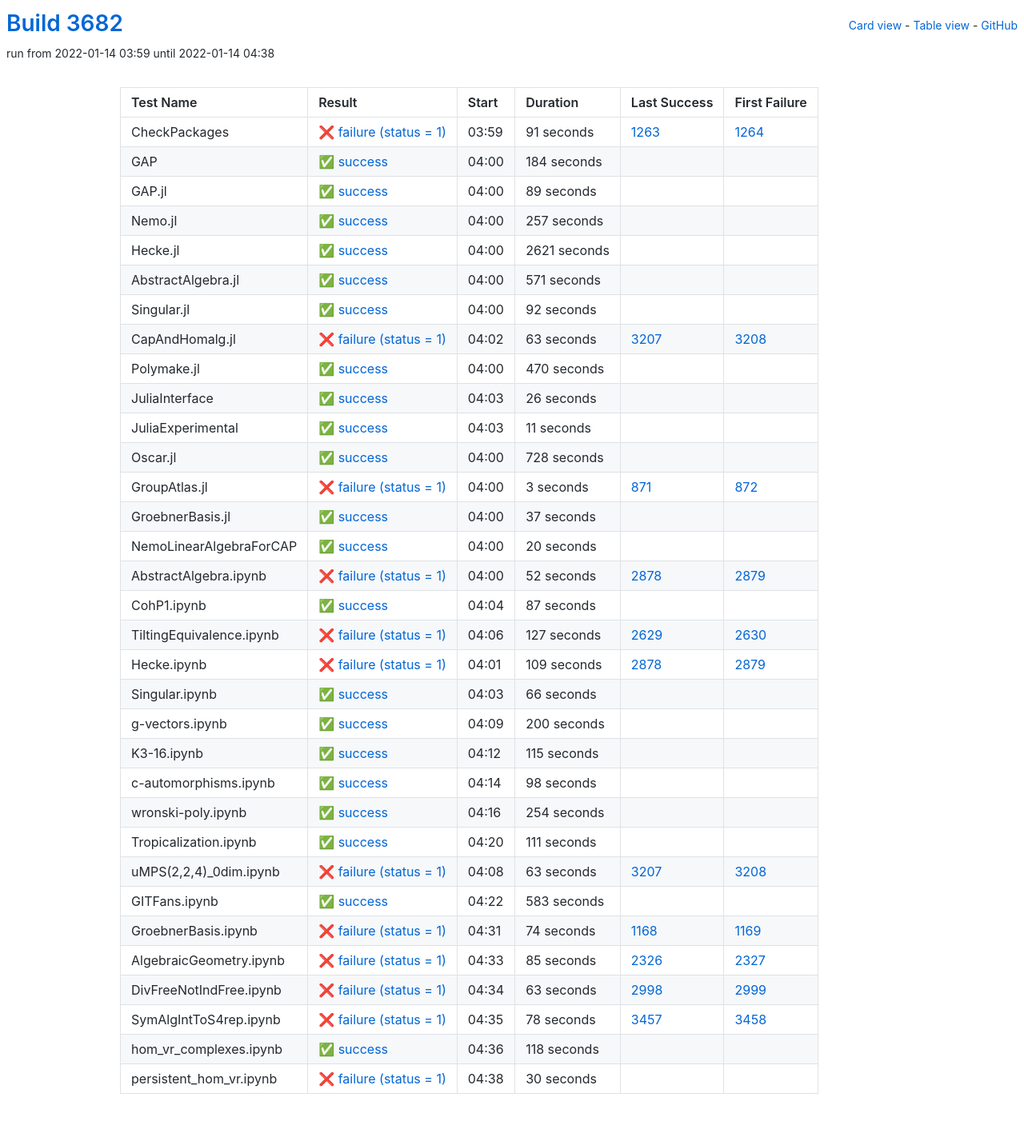
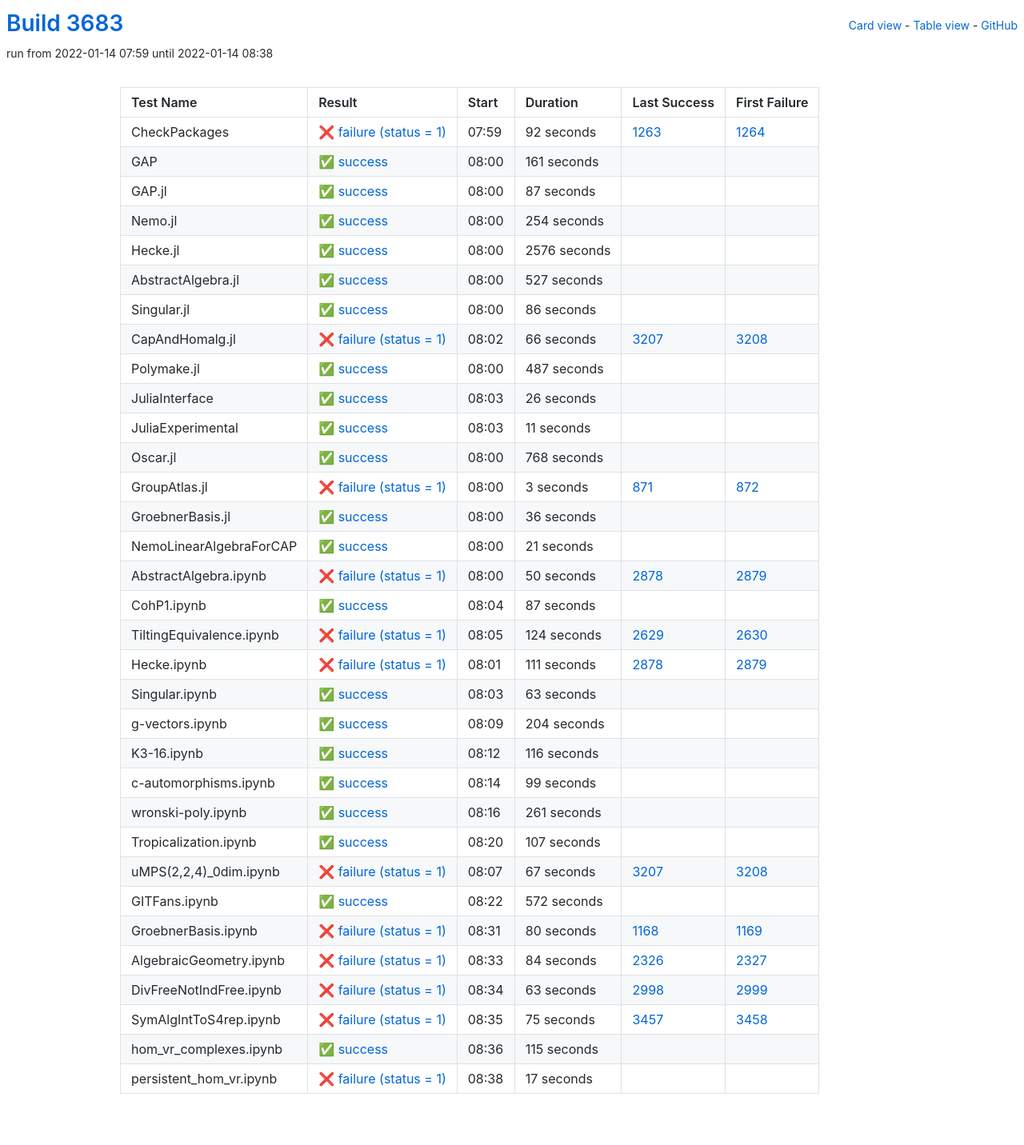
Before and after one commit to oscar-system/oscar-ci-status-stable, a Jekyll site: the page built from table.html, in a window 1280 px wide. Shown: the whole page at 80% size. Built offline with Jekyll 4.4.1, drawn with Linux system fonts in a browser that asks for light colours.

Commit message:
Build #3683

```diff
--- a/_data/ci.yml
+++ b/_data/ci.yml
@@ -1,6 +1,6 @@
 ---
-build: 3682
-build_url: https://oscarci.mathematik.uni-kl.de/job/oscar-stable/3682/
+build: 3683
+build_url: https://oscarci.mathematik.uni-kl.de/job/oscar-stable/3683/
 job: oscar-stable
 organization: oscar-system
 repo: oscar-ci-status-stable
@@ -8,116 +8,116 @@ repourl: https://github.com/oscar-system/oscar-ci-status-stable
 tests:
 - name: CheckPackages
   id: checkpackages
-  log: https://oscarci.mathematik.uni-kl.de/job/oscar-stable/3682/artifact/logs/build-3682/CheckPackages.log
-  start: 2022-01-14 03:59
+  log: https://oscarci.mathematik.uni-kl.de/job/oscar-stable/3683/artifact/logs/build-3683/CheckPackages.log
+  start: 2022-01-14 07:59
   success: false
   exitcode: 1
   status: failure
-  duration: 91
+  duration: 92
   last_success: 1263
   last_success_url: https://oscarci.mathematik.uni-kl.de/job/oscar-stable/1263/
   first_failure: 1264
   first_failure_url: https://oscarci.mathematik.uni-kl.de/job/oscar-stable/1264/
 - name: GAP
   id: gap
-  log: https://oscarci.mathematik.uni-kl.de/job/oscar-stable/3682/artifact/logs/build-3682/GAP.log
-  start: 2022-01-14 04:00
+  log: https://oscarci.mathematik.uni-kl.de/job/oscar-stable/3683/artifact/logs/build-3683/GAP.log
+  start: 2022-01-14 08:00
   success: true
   exitcode: 0
   status: success
-  duration: 184
+  duration: 161
   last_success: false
   last_success_url:
   first_failure: false
   first_failure_url:
 - name: GAP.jl
   id: gap-jl
-  log: https://oscarci.mathematik.uni-kl.de/job/oscar-stable/3682/artifact/logs/build-3682/GAP.jl.log
-  start: 2022-01-14 04:00
+  log: https://oscarci.mathematik.uni-kl.de/job/oscar-stable/3683/artifact/logs/build-3683/GAP.jl.log
+  start: 2022-01-14 08:00
   success: true
   exitcode: 0
   status: success
-  duration: 89
+  duration: 87
   last_success: false
   last_success_url:
   first_failure: false
   first_failure_url:
 - name: Nemo.jl
   id: nemo-jl
-  log: https://oscarci.mathematik.uni-kl.de/job/oscar-stable/3682/artifact/logs/build-3682/Nemo.jl.log
-  start: 2022-01-14 04:00
+  log: https://oscarci.mathematik.uni-kl.de/job/oscar-stable/3683/artifact/logs/build-3683/Nemo.jl.log
+  start: 2022-01-14 08:00
   success: true
   exitcode: 0
   status: success
-  duration: 257
+  duration: 254
   last_success: false
   last_success_url:
   first_failure: false
   first_failure_url:
 - name: Hecke.jl
   id: hecke-jl
-  log: https://oscarci.mathematik.uni-kl.de/job/oscar-stable/3682/artifact/logs/build-3682/Hecke.jl.log
-  start: 2022-01-14 04:00
+  log: https://oscarci.mathematik.uni-kl.de/job/oscar-stable/3683/artifact/logs/build-3683/Hecke.jl.log
+  start: 2022-01-14 08:00
   success: true
   exitcode: 0
   status: success
-  duration: 2621
+  duration: 2576
   last_success: false
   last_success_url:
   first_failure: false
   first_failure_url:
 - name: AbstractAlgebra.jl
   id: abstractalgebra-jl
-  log: https://oscarci.mathematik.uni-kl.de/job/oscar-stable/3682/artifact/logs/build-3682/AbstractAlgebra.jl.log
-  start: 2022-01-14 04:00
+  log: https://oscarci.mathematik.uni-kl.de/job/oscar-stable/3683/artifact/logs/build-3683/AbstractAlgebra.jl.log
+  start: 2022-01-14 08:00
   success: true
   exitcode: 0
   status: success
-  duration: 571
+  duration: 527
   last_success: false
   last_success_url:
   first_failure: false
   first_failure_url:
 - name: Singular.jl
   id: singular-jl
-  log: https://oscarci.mathematik.uni-kl.de/job/oscar-stable/3682/artifact/logs/build-3682/Singular.jl.log
-  start: 2022-01-14 04:00
+  log: https://oscarci.mathematik.uni-kl.de/job/oscar-stable/3683/artifact/logs/build-3683/Singular.jl.log
+  start: 2022-01-14 08:00
   success: true
   exitcode: 0
   status: success
-  duration: 92
+  duration: 86
   last_success: false
   last_success_url:
   first_failure: false
   first_failure_url:
 - name: CapAndHomalg.jl
   id: capandhomalg-jl
-  log: https://oscarci.mathematik.uni-kl.de/job/oscar-stable/3682/artifact/logs/build-3682/CapAndHomalg.jl.log
-  start: 2022-01-14 04:02
+  log: https://oscarci.mathematik.uni-kl.de/job/oscar-stable/3683/artifact/logs/build-3683/CapAndHomalg.jl.log
+  start: 2022-01-14 08:02
   success: false
   exitcode: 1
   status: failure
-  duration: 63
+  duration: 66
   last_success: 3207
   last_success_url: https://oscarci.mathematik.uni-kl.de/job/oscar-stable/3207/
   first_failure: 3208
   first_failure_url: https://oscarci.mathematik.uni-kl.de/job/oscar-stable/3208/
 - name: Polymake.jl
   id: polymake-jl
-  log: https://oscarci.mathematik.uni-kl.de/job/oscar-stable/3682/artifact/logs/build-3682/Polymake.jl.log
-  start: 2022-01-14 04:00
+  log: https://oscarci.mathematik.uni-kl.de/job/oscar-stable/3683/artifact/logs/build-3683/Polymake.jl.log
+  start: 2022-01-14 08:00
   success: true
   exitcode: 0
   status: success
-  duration: 470
+  duration: 487
   last_success: false
   last_success_url:
   first_failure: false
   first_failure_url:
 - name: JuliaInterface
   id: juliainterface
-  log: https://oscarci.mathematik.uni-kl.de/job/oscar-stable/3682/artifact/logs/build-3682/JuliaInterface.log
-  start: 2022-01-14 04:03
+  log: https://oscarci.mathematik.uni-kl.de/job/oscar-stable/3683/artifact/logs/build-3683/JuliaInterface.log
+  start: 2022-01-14 08:03
   success: true
   exitcode: 0
   status: success
@@ -128,8 +128,8 @@ tests:
   first_failure_url:
 - name: JuliaExperimental
   id: juliaexperimental
-  log: https://oscarci.mathematik.uni-kl.de/job/oscar-stable/3682/artifact/logs/build-3682/JuliaExperimental.log
-  start: 2022-01-14 04:03
+  log: https://oscarci.mathematik.uni-kl.de/job/oscar-stable/3683/artifact/logs/build-3683/JuliaExperimental.log
+  start: 2022-01-14 08:03
   success: true
   exitcode: 0
   status: success
@@ -140,20 +140,20 @@ tests:
   first_failure_url:
 - name: Oscar.jl
   id: oscar-jl
-  log: https://oscarci.mathematik.uni-kl.de/job/oscar-stable/3682/artifact/logs/build-3682/Oscar.jl.log
-  start: 2022-01-14 04:00
+  log: https://oscarci.mathematik.uni-kl.de/job/oscar-stable/3683/artifact/logs/build-3683/Oscar.jl.log
+  start: 2022-01-14 08:00
   success: true
   exitcode: 0
   status: success
-  duration: 728
+  duration: 768
   last_success: false
   last_success_url:
   first_failure: false
   first_failure_url:
 - name: GroupAtlas.jl
   id: groupatlas-jl
-  log: https://oscarci.mathematik.uni-kl.de/job/oscar-stable/3682/artifact/logs/build-3682/GroupAtlas.jl.log
-  start: 2022-01-14 04:00
+  log: https://oscarci.mathematik.uni-kl.de/job/oscar-stable/3683/artifact/logs/build-3683/GroupAtlas.jl.log
+  start: 2022-01-14 08:00
   success: false
   exitcode: 1
   status: failure
@@ -164,44 +164,44 @@ tests:
   first_failure_url: https://oscarci.mathematik.uni-kl.de/job/oscar-stable/872/
 - name: GroebnerBasis.jl
   id: groebnerbasis-jl
-  log: https://oscarci.mathematik.uni-kl.de/job/oscar-stable/3682/artifact/logs/build-3682/GroebnerBasis.jl.log
-  start: 2022-01-14 04:00
+  log: https://oscarci.mathematik.uni-kl.de/job/oscar-stable/3683/artifact/logs/build-3683/GroebnerBasis.jl.log
+  start: 2022-01-14 08:00
   success: true
   exitcode: 0
   status: success
-  duration: 37
+  duration: 36
   last_success: false
   last_success_url:
   first_failure: false
   first_failure_url:
 - name: NemoLinearAlgebraForCAP
   id: nemolinearalgebraforcap
-  log: https://oscarci.mathematik.uni-kl.de/job/oscar-stable/3682/artifact/logs/build-3682/NemoLinearAlgebraForCAP.log
-  start: 2022-01-14 04:00
+  log: https://oscarci.mathematik.uni-kl.de/job/oscar-stable/3683/artifact/logs/build-3683/NemoLinearAlgebraForCAP.log
+  start: 2022-01-14 08:00
   success: true
   exitcode: 0
   status: success
-  duration: 20
+  duration: 21
   last_success: false
   last_success_url:
   first_failure: false
   first_failure_url:
 - name: AbstractAlgebra.ipynb
   id: abstractalgebra-ipynb
-  log: https://oscarci.mathematik.uni-kl.de/job/oscar-stable/3682/artifact/logs/build-3682/AbstractAlgebra.ipynb.log
-  start: 2022-01-14 04:00
+  log: https://oscarci.mathematik.uni-kl.de/job/oscar-stable/3683/artifact/logs/build-3683/AbstractAlgebra.ipynb.log
+  start: 2022-01-14 08:00
   success: false
   exitcode: 1
   status: failure
-  duration: 52
+  duration: 50
   last_success: 2878
   last_success_url: https://oscarci.mathematik.uni-kl.de/job/oscar-stable/2878/
   first_failure: 2879
   first_failure_url: https://oscarci.mathematik.uni-kl.de/job/oscar-stable/2879/
 - name: CohP1.ipynb
   id: cohp1-ipynb
-  log: https://oscarci.mathematik.uni-kl.de/job/oscar-stable/3682/artifact/logs/build-3682/CohP1.ipynb.log
-  start: 2022-01-14 04:04
+  log: https://oscarci.mathematik.uni-kl.de/job/oscar-stable/3683/artifact/logs/build-3683/CohP1.ipynb.log
+  start: 2022-01-14 08:04
   success: true
   exitcode: 0
   status: success
@@ -212,152 +212,152 @@ tests:
   first_failure_url:
 - name: TiltingEquivalence.ipynb
   id: tiltingequivalence-ipynb
-  log: https://oscarci.mathematik.uni-kl.de/job/oscar-stable/3682/artifact/logs/build-3682/TiltingEquivalence.ipynb.log
-  start: 2022-01-14 04:06
+  log: https://oscarci.mathematik.uni-kl.de/job/oscar-stable/3683/artifact/logs/build-3683/TiltingEquivalence.ipynb.log
+  start: 2022-01-14 08:05
   success: false
   exitcode: 1
   status: failure
-  duration: 127
+  duration: 124
   last_success: 2629
   last_success_url: https://oscarci.mathematik.uni-kl.de/job/oscar-stable/2629/
   first_failure: 2630
   first_failure_url: https://oscarci.mathematik.uni-kl.de/job/oscar-stable/2630/
 - name: Hecke.ipynb
   id: hecke-ipynb
-  log: https://oscarci.mathematik.uni-kl.de/job/oscar-stable/3682/artifact/logs/build-3682/Hecke.ipynb.log
-  start: 2022-01-14 04:01
+  log: https://oscarci.mathematik.uni-kl.de/job/oscar-stable/3683/artifact/logs/build-3683/Hecke.ipynb.log
+  start: 2022-01-14 08:01
   success: false
   exitcode: 1
   status: failure
-  duration: 109
+  duration: 111
   last_success: 2878
   last_success_url: https://oscarci.mathematik.uni-kl.de/job/oscar-stable/2878/
   first_failure: 2879
   first_failure_url: https://oscarci.mathematik.uni-kl.de/job/oscar-stable/2879/
 - name: Singular.ipynb
   id: singular-ipynb
-  log: https://oscarci.mathematik.uni-kl.de/job/oscar-stable/3682/artifact/logs/build-3682/Singular.ipynb.log
-  start: 2022-01-14 04:03
+  log: https://oscarci.mathematik.uni-kl.de/job/oscar-stable/3683/artifact/logs/build-3683/Singular.ipynb.log
+  start: 2022-01-14 08:03
   success: true
   exitcode: 0
   status: success
-  duration: 66
+  duration: 63
   last_success: false
   last_success_url:
   first_failure: false
   first_failure_url:
 - name: g-vectors.ipynb
   id: g-vectors-ipynb
-  log: https://oscarci.mathematik.uni-kl.de/job/oscar-stable/3682/artifact/logs/build-3682/g-vectors.ipynb.log
-  start: 2022-01-14 04:09
+  log: https://oscarci.mathematik.uni-kl.de/job/oscar-stable/3683/artifact/logs/build-3683/g-vectors.ipynb.log
+  start: 2022-01-14 08:09
   success: true
   exitcode: 0
   status: success
-  duration: 200
+  duration: 204
   last_success: false
   last_success_url:
   first_failure: false
   first_failure_url:
 - name: K3-16.ipynb
   id: k3-16-ipynb
-  log: https://oscarci.mathematik.uni-kl.de/job/oscar-stable/3682/artifact/logs/build-3682/K3-16.ipynb.log
-  start: 2022-01-14 04:12
+  log: https://oscarci.mathematik.uni-kl.de/job/oscar-stable/3683/artifact/logs/build-3683/K3-16.ipynb.log
+  start: 2022-01-14 08:12
   success: true
   exitcode: 0
   status: success
-  duration: 115
+  duration: 116
   last_success: false
   last_success_url:
   first_failure: false
   first_failure_url:
 - name: c-automorphisms.ipynb
   id: c-automorphisms-ipynb
-  log: https://oscarci.mathematik.uni-kl.de/job/oscar-stable/3682/artifact/logs/build-3682/c-automorphisms.ipynb.log
-  start: 2022-01-14 04:14
+  log: https://oscarci.mathematik.uni-kl.de/job/oscar-stable/3683/artifact/logs/build-3683/c-automorphisms.ipynb.log
+  start: 2022-01-14 08:14
   success: true
   exitcode: 0
   status: success
-  duration: 98
+  duration: 99
   last_success: false
   last_success_url:
   first_failure: false
   first_failure_url:
 - name: wronski-poly.ipynb
   id: wronski-poly-ipynb
-  log: https://oscarci.mathematik.uni-kl.de/job/oscar-stable/3682/artifact/logs/build-3682/wronski-poly.ipynb.log
-  start: 2022-01-14 04:16
+  log: https://oscarci.mathematik.uni-kl.de/job/oscar-stable/3683/artifact/logs/build-3683/wronski-poly.ipynb.log
+  start: 2022-01-14 08:16
   success: true
   exitcode: 0
   status: success
-  duration: 254
+  duration: 261
   last_success: false
   last_success_url:
   first_failure: false
   first_failure_url:
 - name: Tropicalization.ipynb
   id: tropicalization-ipynb
-  log: https://oscarci.mathematik.uni-kl.de/job/oscar-stable/3682/artifact/logs/build-3682/Tropicalization.ipynb.log
-  start: 2022-01-14 04:20
+  log: https://oscarci.mathematik.uni-kl.de/job/oscar-stable/3683/artifact/logs/build-3683/Tropicalization.ipynb.log
+  start: 2022-01-14 08:20
   success: true
   exitcode: 0
   status: success
-  duration: 111
+  duration: 107
   last_success: false
   last_success_url:
   first_failure: false
   first_failure_url:
 - name: uMPS(2,2,4)_0dim.ipynb
   id: umps-2-2-4-0dim-ipynb
-  log: https://oscarci.mathematik.uni-kl.de/job/oscar-stable/3682/artifact/logs/build-3682/uMPS-2-2-4-_0dim.ipynb.log
-  start: 2022-01-14 04:08
+  log: https://oscarci.mathematik.uni-kl.de/job/oscar-stable/3683/artifact/logs/build-3683/uMPS-2-2-4-_0dim.ipynb.log
+  start: 2022-01-14 08:07
   success: false
   exitcode: 1
   status: failure
-  duration: 63
+  duration: 67
   last_success: 3207
   last_success_url: https://oscarci.mathematik.uni-kl.de/job/oscar-stable/3207/
   first_failure: 3208
   first_failure_url: https://oscarci.mathematik.uni-kl.de/job/oscar-stable/3208/
 - name: GITFans.ipynb
   id: gitfans-ipynb
-  log: https://oscarci.mathematik.uni-kl.de/job/oscar-stable/3682/artifact/logs/build-3682/GITFans.ipynb.log
-  start: 2022-01-14 04:22
+  log: https://oscarci.mathematik.uni-kl.de/job/oscar-stable/3683/artifact/logs/build-3683/GITFans.ipynb.log
+  start: 2022-01-14 08:22
   success: true
   exitcode: 0
   status: success
-  duration: 583
+  duration: 572
   last_success: false
   last_success_url:
   first_failure: false
   first_failure_url:
 - name: GroebnerBasis.ipynb
   id: groebnerbasis-ipynb
-  log: https://oscarci.mathematik.uni-kl.de/job/oscar-stable/3682/artifact/logs/build-3682/GroebnerBasis.ipynb.log
-  start: 2022-01-14 04:31
+  log: https://oscarci.mathematik.uni-kl.de/job/oscar-stable/3683/artifact/logs/build-3683/GroebnerBasis.ipynb.log
+  start: 2022-01-14 08:31
   success: false
   exitcode: 1
   status: failure
-  duration: 74
+  duration: 80
   last_success: 1168
   last_success_url: https://oscarci.mathematik.uni-kl.de/job/oscar-stable/1168/
   first_failure: 1169
   first_failure_url: https://oscarci.mathematik.uni-kl.de/job/oscar-stable/1169/
 - name: AlgebraicGeometry.ipynb
   id: algebraicgeometry-ipynb
-  log: https://oscarci.mathematik.uni-kl.de/job/oscar-stable/3682/artifact/logs/build-3682/AlgebraicGeometry.ipynb.log
-  start: 2022-01-14 04:33
+  log: https://oscarci.mathematik.uni-kl.de/job/oscar-stable/3683/artifact/logs/build-3683/AlgebraicGeometry.ipynb.log
+  start: 2022-01-14 08:33
   success: false
   exitcode: 1
   status: failure
-  duration: 85
+  duration: 84
   last_success: 2326
   last_success_url: https://oscarci.mathematik.uni-kl.de/job/oscar-stable/2326/
   first_failure: 2327
   first_failure_url: https://oscarci.mathematik.uni-kl.de/job/oscar-stable/2327/
 - name: DivFreeNotIndFree.ipynb
   id: divfreenotindfree-ipynb
-  log: https://oscarci.mathematik.uni-kl.de/job/oscar-stable/3682/artifact/logs/build-3682/DivFreeNotIndFree.ipynb.log
-  start: 2022-01-14 04:34
+  log: https://oscarci.mathematik.uni-kl.de/job/oscar-stable/3683/artifact/logs/build-3683/DivFreeNotIndFree.ipynb.log
+  start: 2022-01-14 08:34
   success: false
   exitcode: 1
   status: failure
@@ -368,36 +368,36 @@ tests:
   first_failure_url: https://oscarci.mathematik.uni-kl.de/job/oscar-stable/2999/
 - name: SymAlgIntToS4rep.ipynb
   id: symalginttos4rep-ipynb
-  log: https://oscarci.mathematik.uni-kl.de/job/oscar-stable/3682/artifact/logs/build-3682/SymAlgIntToS4rep.ipynb.log
-  start: 2022-01-14 04:35
+  log: https://oscarci.mathematik.uni-kl.de/job/oscar-stable/3683/artifact/logs/build-3683/SymAlgIntToS4rep.ipynb.log
+  start: 2022-01-14 08:35
   success: false
   exitcode: 1
   status: failure
-  duration: 78
+  duration: 75
   last_success: 3457
   last_success_url: https://oscarci.mathematik.uni-kl.de/job/oscar-stable/3457/
   first_failure: 3458
   first_failure_url: https://oscarci.mathematik.uni-kl.de/job/oscar-stable/3458/
 - name: hom_vr_complexes.ipynb
   id: hom-vr-complexes-ipynb
-  log: https://oscarci.mathematik.uni-kl.de/job/oscar-stable/3682/artifact/logs/build-3682/hom_vr_complexes.ipynb.log
-  start: 2022-01-14 04:36
+  log: https://oscarci.mathematik.uni-kl.de/job/oscar-stable/3683/artifact/logs/build-3683/hom_vr_complexes.ipynb.log
+  start: 2022-01-14 08:36
   success: true
   exitcode: 0
   status: success
-  duration: 118
+  duration: 115
   last_success: false
   last_success_url:
   first_failure: false
   first_failure_url:
 - name: persistent_hom_vr.ipynb
   id: persistent-hom-vr-ipynb
-  log: https://oscarci.mathematik.uni-kl.de/job/oscar-stable/3682/artifact/logs/build-3682/persistent_hom_vr.ipynb.log
-  start: 2022-01-14 04:38
+  log: https://oscarci.mathematik.uni-kl.de/job/oscar-stable/3683/artifact/logs/build-3683/persistent_hom_vr.ipynb.log
+  start: 2022-01-14 08:38
   success: false
   exitcode: 1
   status: failure
-  duration: 30
+  duration: 17
   last_success: false
   last_success_url:
   first_failure: false
```
Also changed, not shown: README.md.
